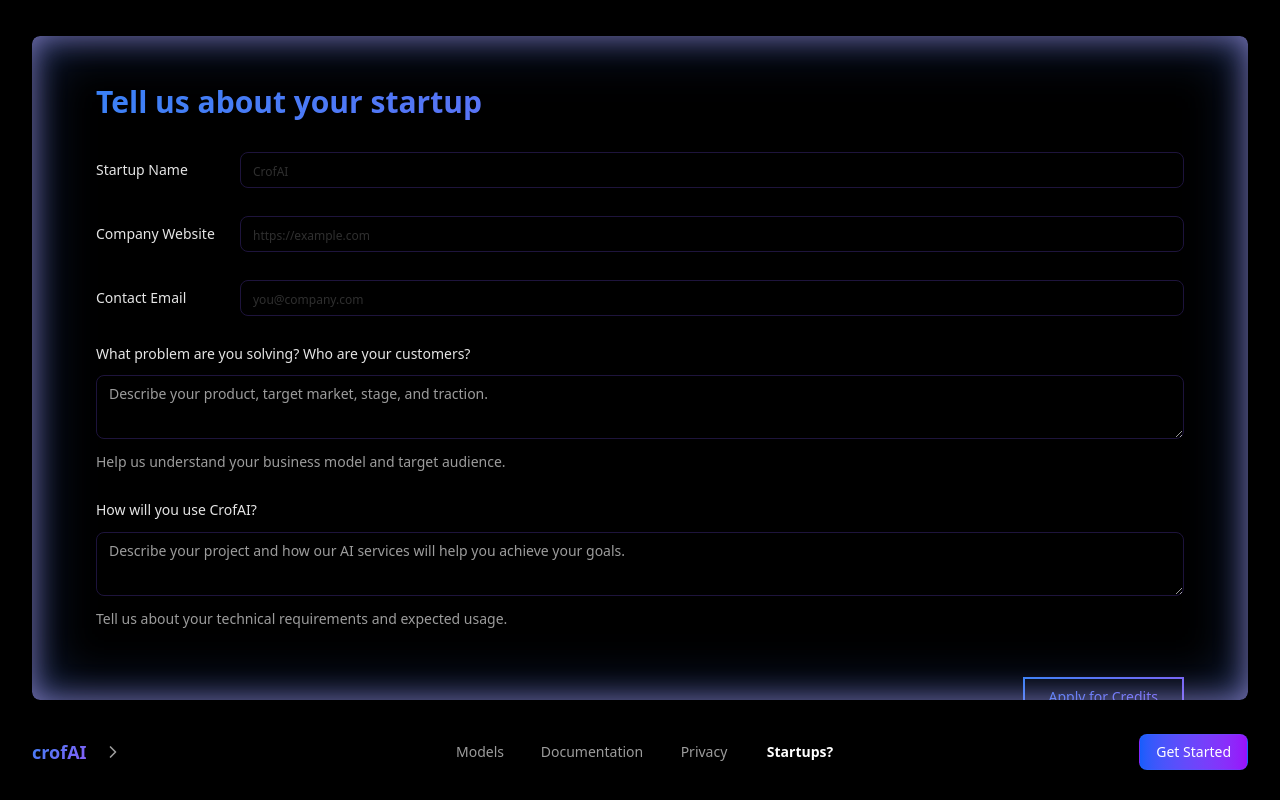
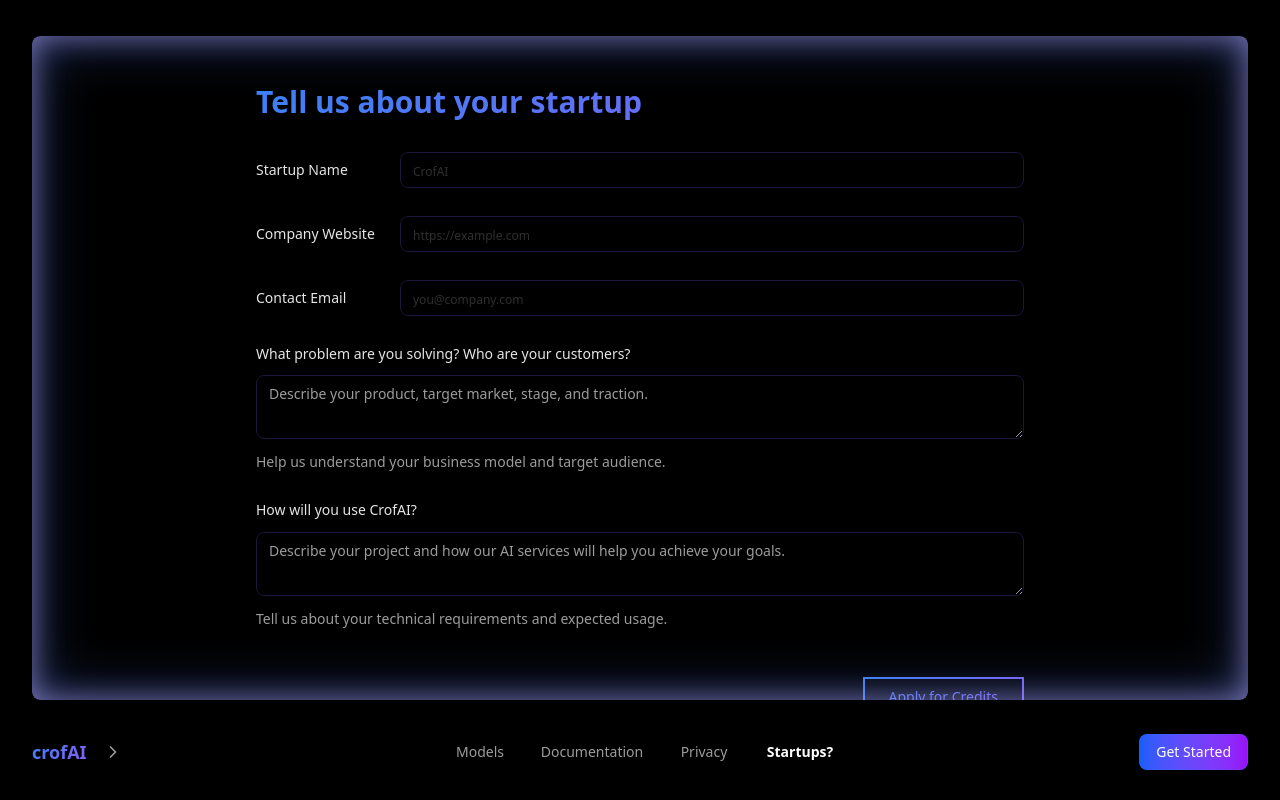
Before and after one commit to KiKaraage/crof-web, a React (Vite) app: page /startup in a window 1280 px wide. Built offline with nearby package versions, Linux system fonts and the light colour scheme.

Commit message:
fix(docs,startup): limit width of content area
to max-w-4xl/max-w-3xl, while keeping its parent div (the one with inner
glow) adhere to browser window width, so the content area for both pages
would never be too wide

```diff
--- a/src/pages/DocsPage.tsx
+++ b/src/pages/DocsPage.tsx
@@ -39,7 +39,7 @@
         <div className="px-8 w-full rounded-md h-[calc(100vh-8.5rem)] flex flex-col overflow-visible relative">
         <div className="flex flex-col h-full">
 
-          <div className="flex-1 overflow-y-auto overflow-x-hidden px-16 py-12 w-full break-words">
+          <div className="flex-1 overflow-y-auto overflow-x-hidden px-16 py-12 max-w-4xl mx-auto break-words">
         <section className="mb-8">
           <h2 className="text-2xl font-semibold mb-4 text-primary">API/SDK</h2>
            <p className="mb-4 break-words">
--- a/src/pages/StartupPage.tsx
+++ b/src/pages/StartupPage.tsx
@@ -130,7 +130,8 @@
     <div className="px-8 pt-9 pb-0 h-full">
         <div className="w-full rounded-md h-[calc(100vh-8.5rem)] flex flex-col overflow-hidden relative">
         <div className="flex flex-col h-full">
-            <div className="flex-1 overflow-y-auto px-16 py-12">
+            <div className="flex-1 overflow-y-auto px-16">
+            <div className="py-12 max-w-3xl mx-auto">
             <h1 className="text-3xl font-bold mb-8 gradient-text">Tell us about your startup</h1>
 
             <form onSubmit={handleSubmit} className="space-y-8 w-full">
@@ -235,6 +236,7 @@
                 </Button>
               </div>
             </form>
+            </div>
           </div>
         </div>
         <div className="absolute inset-0 rounded-md animate-gradient-glow pointer-events-none"></div>
```
